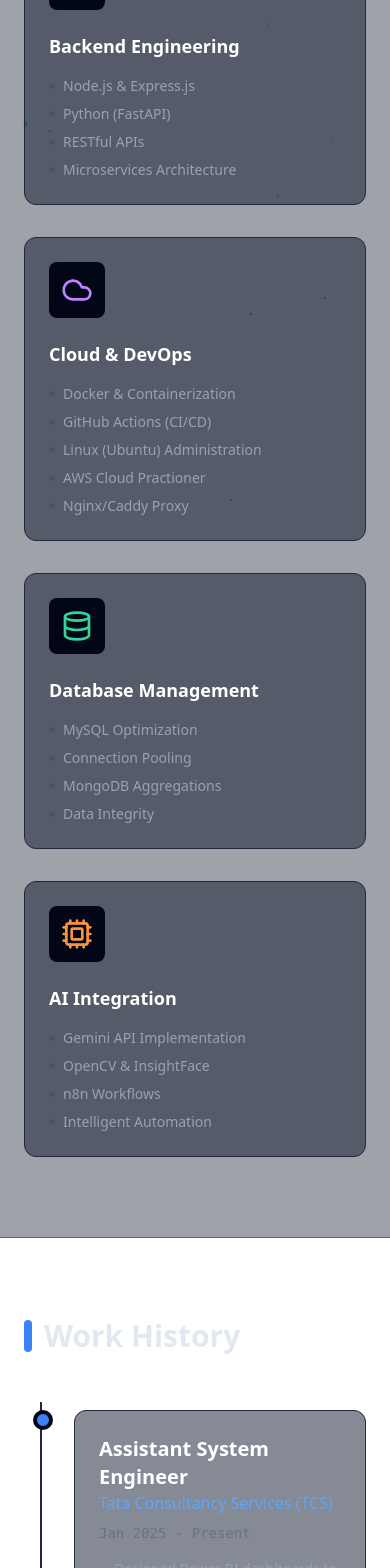
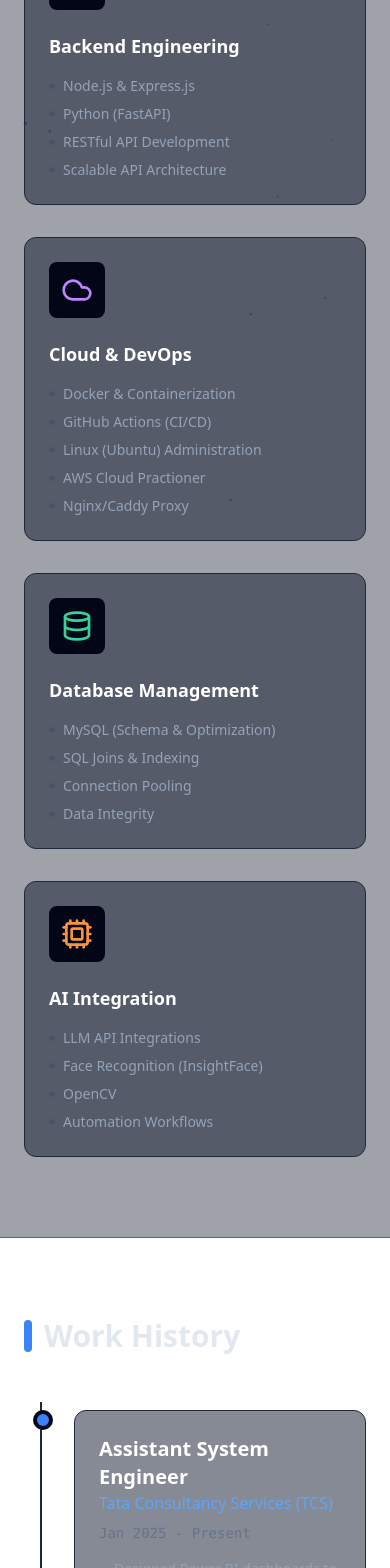
Before and after one commit to Yashdafade/portfolioV2, a React (Vite) app in the folder yash-portfolio/: page / in a window 390 px wide. Shown: the part 1160-2728 px from the top of the page. Built offline with nearby package versions, Linux system fonts and the light colour scheme.

Commit message:
Add Phone icon and update skill descriptions in portfolio

```diff
--- a/yash-portfolio/src/App.jsx
+++ b/yash-portfolio/src/App.jsx
@@ -1,5 +1,5 @@
 import React, { useState, useEffect, useRef } from 'react';
-import { Github, Linkedin, Mail, Server, Database, Cpu, Cloud, Terminal, Globe, ChevronDown, ExternalLink, Code, Box } from 'lucide-react';
+import { Github, Linkedin, Mail, Server, Database, Cpu, Cloud, Terminal, Globe, ChevronDown, ExternalLink, Code, Box, Phone } from 'lucide-react';
 
 /**
  * PORTFOLIO FOR YASH DAFADE
@@ -190,7 +190,7 @@ const App = () => {
               Yash Dafade
             </h1>
             <h2 className="text-2xl md:text-3xl text-slate-400 font-light">
-              Backend Engineer & <br/>
+              Backend Engineer & <br />
               <span className="text-blue-400 font-semibold">DevOps Practitioner</span>
             </h2>
             <p className="text-lg text-slate-400 max-w-lg leading-relaxed">
@@ -214,9 +214,9 @@ const App = () => {
             </div>
 
             <div className="flex gap-6 pt-8 text-slate-500">
-              <a href="https://github.com/yashdafade" target="_blank" rel="noreferrer" className="hover:text-white transition-colors"><Github size={24}/></a>
-              <a href="https://www.linkedin.com/in/yash-dafade-992ab2209/" target="_blank" rel="noreferrer" className="hover:text-white transition-colors"><Linkedin size={24}/></a>
-              <a href="mailto:yashdafade93@gmail.com" className="hover:text-white transition-colors"><Mail size={24}/></a>
+              <a href="https://github.com/yashdafade" target="_blank" rel="noreferrer" className="hover:text-white transition-colors"><Github size={24} /></a>
+              <a href="https://www.linkedin.com/in/yash-dafade-992ab2209/" target="_blank" rel="noreferrer" className="hover:text-white transition-colors"><Linkedin size={24} /></a>
+              <a href="mailto:yashdafade93@gmail.com" className="hover:text-white transition-colors"><Mail size={24} /></a>
             </div>
           </div>
 
@@ -265,7 +265,7 @@ const App = () => {
             <SkillCard
               icon={<Server size={32} className="text-blue-400" />}
               title="Backend Engineering"
-              skills={["Node.js & Express.js", "Python (FastAPI)", "RESTful APIs", "Microservices Architecture"]}
+              skills={["Node.js & Express.js", "Python (FastAPI)", "RESTful API Development", "Scalable API Architecture"]}
             />
             <SkillCard
               icon={<Cloud size={32} className="text-purple-400" />}
@@ -275,12 +275,12 @@ const App = () => {
             <SkillCard
               icon={<Database size={32} className="text-emerald-400" />}
               title="Database Management"
-              skills={["MySQL Optimization", "Connection Pooling", "MongoDB Aggregations", "Data Integrity"]}
+              skills={["MySQL (Schema & Optimization)", "SQL Joins & Indexing", "Connection Pooling", "Data Integrity"]}
             />
             <SkillCard
               icon={<Cpu size={32} className="text-orange-400" />}
               title="AI Integration"
-              skills={["Gemini API Implementation", "OpenCV & InsightFace", "n8n Workflows", "Intelligent Automation"]}
+              skills={["LLM API Integrations", "Face Recognition (InsightFace)", "OpenCV", "Automation Workflows"]}
             />
           </div>
         </div>
@@ -408,8 +408,11 @@ const App = () => {
               <Mail className="text-blue-400 group-hover:scale-110 transition-transform" />
               yashdafade93@gmail.com
             </a>
-                <a href="tel:+919359126989" className="flex items-center gap-3 px-8 py-4 bg-slate-800 hover:bg-slate-700 border border-slate-700 rounded-lg text-white transition-all group">
-                    <span className="text-blue-400 group-hover:scale-110 transition-transform font-bold">#</span>
+            <a
+              href="tel:+919359126989"
+              className="flex items-center gap-3 px-8 py-4 bg-slate-800 hover:bg-slate-700 border border-slate-700 rounded-lg text-white transition-all group"
+            >
+              <Phone className="text-blue-400 group-hover:scale-110 transition-transform" size={22} />
               +91 9359126989
             </a>
           </div>
```
Lines whose indentation alone changed are shown as unchanged.
